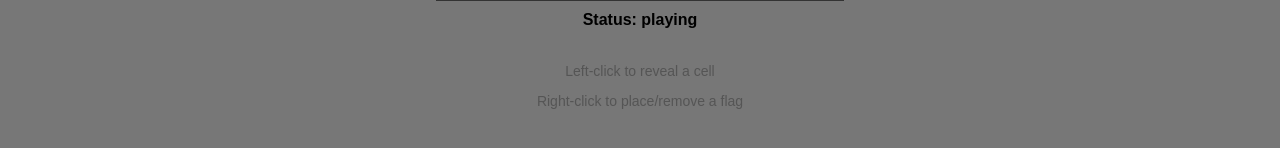
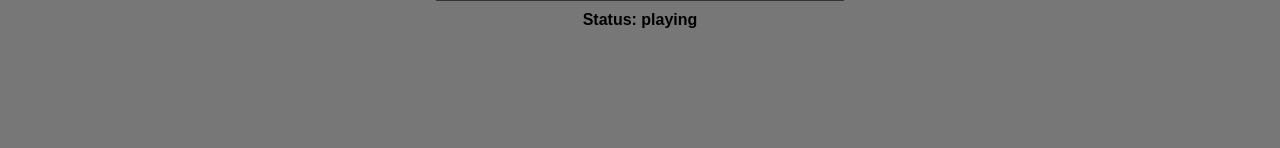
Before and after one commit to VH135/minesweeper-test-task, a React (Vite) app: page / in a window 1280 px wide. Shown: the part 596-744 px from the top of the page. Built offline with nearby package versions, Linux system fonts and the light colour scheme.

Commit message:
remove commented lines

```diff
--- a/src/App.jsx
+++ b/src/App.jsx
@@ -13,7 +13,7 @@ import React from 'react';
 import { BrowserRouter as Router, Routes, Route } from 'react-router-dom';
 import MinesweeperGame from './Minesweeper.jsx';
 import HighScores from './HighScores.jsx';
-//import './styles.css'
+
 function App() {
   return (
     <Router>
--- a/src/Minesweeper.css
+++ b/src/Minesweeper.css
@@ -12,7 +12,6 @@ body {
   padding: 20px;
 }
 
-/* Game Header */
 .game-header {
   display: flex;
   justify-content: space-between;
@@ -34,7 +33,6 @@ body {
   padding: 5px;
 }
 
-/* Settings Screen */
 .settings-screen {
   display: flex;
   flex-direction: column;
@@ -95,7 +93,6 @@ body {
   background-color: #e0e0e0;
 }
 
-/* Game Screen */
 .game-info {
   display: flex;
   justify-content: space-between;
@@ -144,13 +141,6 @@ body {
   margin-top: 10px;
   font-size: 16px;
   font-weight: bold;
-}
-
-.instructions {
-  margin-top: 20px;
-  font-size: 14px;
-  color: #555;
-  text-align: center;
 }
 
 .highscores-container {
--- a/src/Minesweeper.jsx
+++ b/src/Minesweeper.jsx
@@ -385,11 +385,6 @@ const Minesweeper = () => {
       <div className="status-info">
         <div>Status: {gameStatus}</div>
       </div>
-
-      <div className="instructions">
-        <p>Left-click to reveal a cell</p>
-        <p>Right-click to place/remove a flag</p>
-      </div>
     </>
   );
 
```
